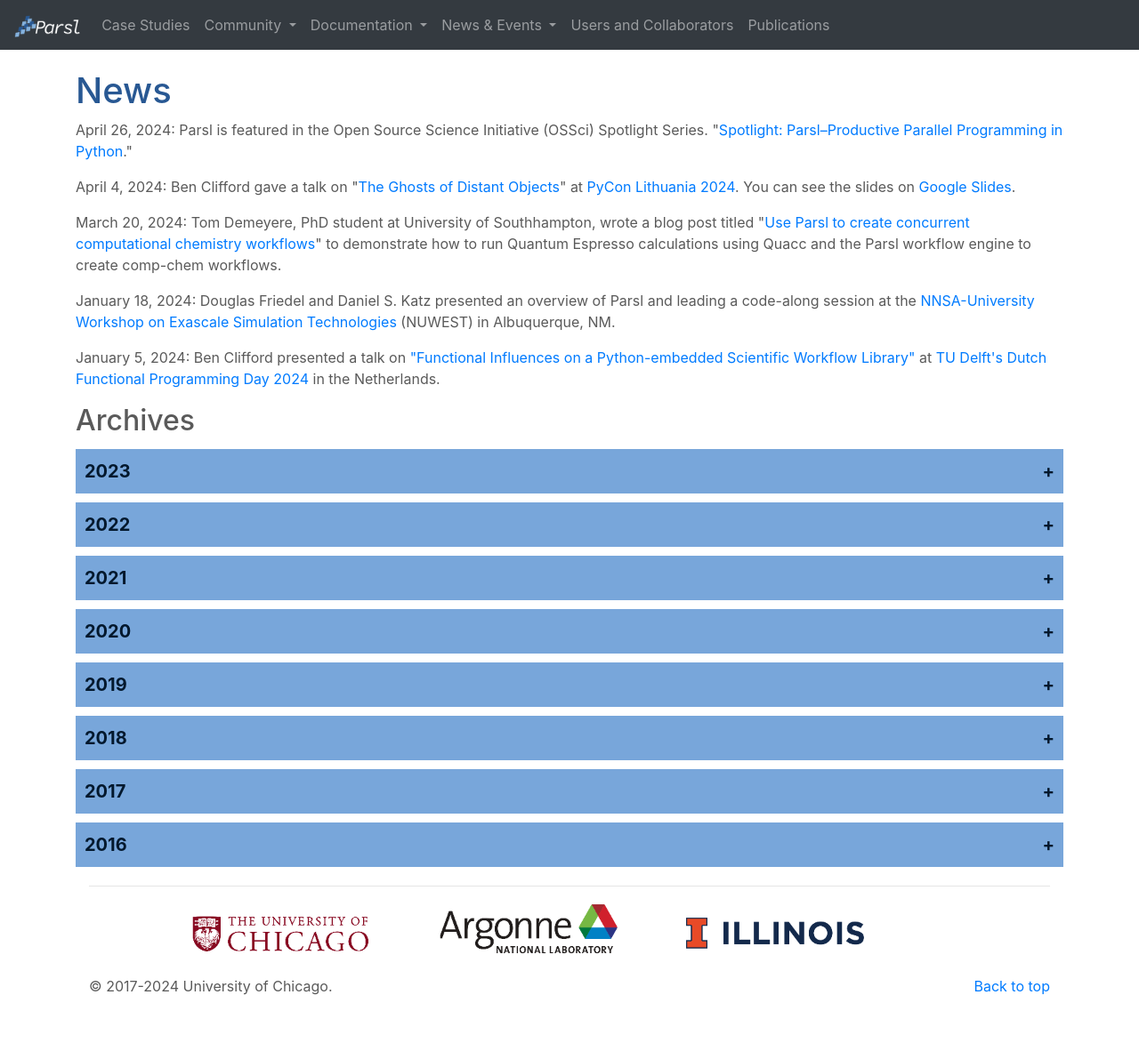
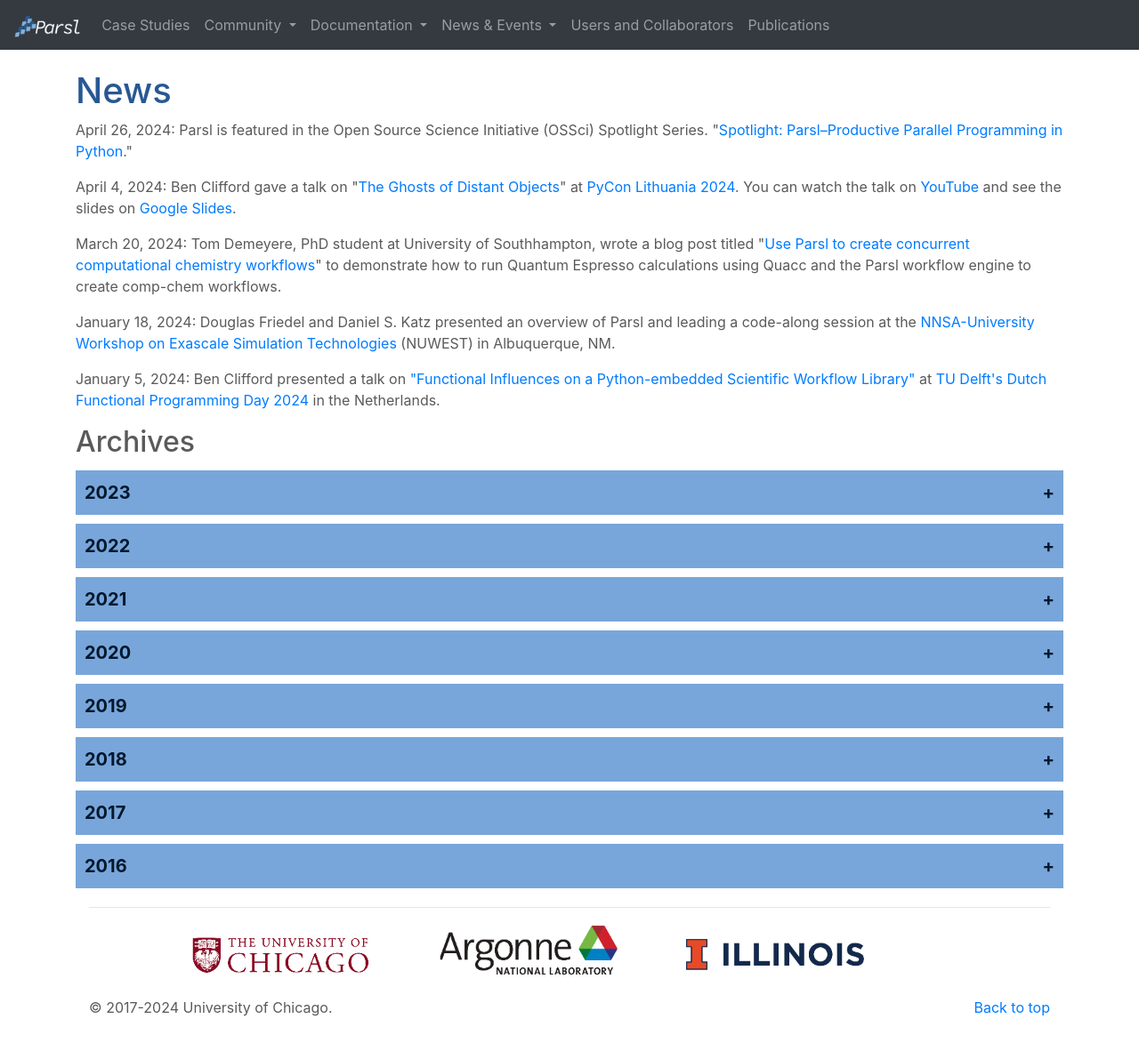
Before and after one commit to Parsl/parsl.github.io, a Jekyll site: the page built from news.html, in a window 1280 px wide and 1209 px high. Shown: the top 1182 px of the window at 89% size. Built offline with Jekyll 4.4.1, drawn with Linux system fonts in a browser that asks for light colours.

Commit message:
Add link to YouTube video for Ben's PyCon Lithuania talk

```diff
--- a/news.html
+++ b/news.html
@@ -22,7 +22,7 @@
 
 <div class="news-info">
         <p><span class="name">April 4, 2024:</span>
-        Ben Clifford gave a talk on "<a href="https://pycon.lt/2024/talks/YUXXZS" target="_blank">The Ghosts of Distant Objects</a>" at <a href="https://pycon.lt/2024" target="_blank">PyCon Lithuania 2024</a>. You can see the slides on <a href="https://docs.google.com/presentation/d/1ek4DCn98chYgASTgePpO6-GNu7-uTEmVbN68iu_5quU">Google Slides</a>.
+        Ben Clifford gave a talk on "<a href="https://pycon.lt/2024/talks/YUXXZS" target="_blank">The Ghosts of Distant Objects</a>" at <a href="https://pycon.lt/2024" target="_blank">PyCon Lithuania 2024</a>. You can watch the talk on <a href="https://www.youtube.com/watch?v=Qn-1hGLrzR0" target="_blank">YouTube</a> and see the slides on <a href="https://docs.google.com/presentation/d/1ek4DCn98chYgASTgePpO6-GNu7-uTEmVbN68iu_5quU" target="_blank">Google Slides</a>.
        </div>
 
 <div class="news-info">
```
